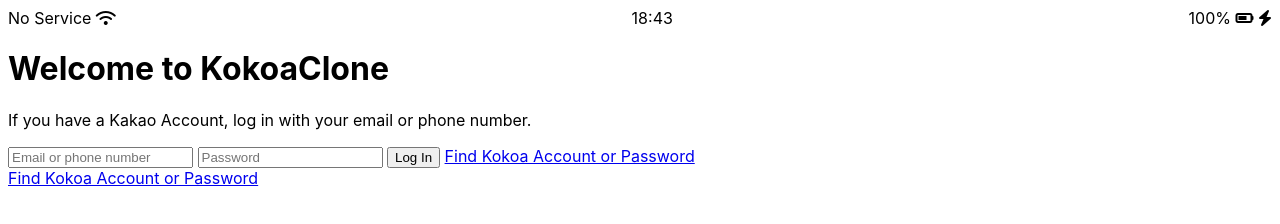
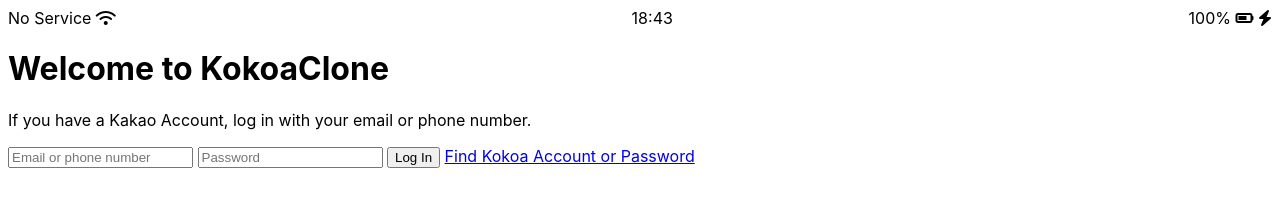
Before and after one commit to Kim-hyun-jin/KOKOA-CLON-2022, a plain HTML site: page index.html in a window 1280 px wide. Drawn offline with Linux system fonts and the light colour scheme; files that its build step writes are made by us from their sources.

Commit message:
reset.cssapply

```diff
--- a/index.html
+++ b/index.html
@@ -1,6 +1,7 @@
 <!DOCTYPE html>
 <html lang="en">
 <head>
+
     <link rel="stylesheet" href="style.css">
     <meta charset="UTF-8">
     <meta http-equiv="X-UA-Compatible" content="IE=edge">
@@ -12,9 +13,7 @@
         <div class="status-bar__column">
             <span>No Service</span>
             <i class="fa-solid fa-wifi"></i>
-            <!--<svg xmlns="http://www.w3.org/2000/svg" class="h-5 w-5" viewBox="0 0 20 20" fill="currentColor">
-                <path d="M2 11a1 1 0 011-1h2a1 1 0 011 1v5a1 1 0 01-1 1H3a1 1 0 01-1-1v-5zM8 7a1 1 0 011-1h2a1 1 0 011 1v9a1 1 0 01-1 1H9a1 1 0 01-1-1V7zM14 4a1 1 0 011-1h2a1 1 0 011 1v12a1 1 0 01-1 1h-2a1 1 0 01-1-1V4z" />
-              </svg>-->
+
         </div>
         <div class="status-bar__column">
             <span>18:43</span>
@@ -37,8 +36,6 @@
         <input type="submit" value="Log In">
         <a href="#">Find Kokoa Account or Password</a>
     </form>
-
-    <a href="#">Find Kokoa Account or Password</a>
     <script src="https://kit.fontawesome.com/2f1b08af44.js" crossorigin="anonymous"></script>
 </body>
 </html>
```
Also changed, not shown: css/reset.css (added), css/style.css (renamed from style.css).
